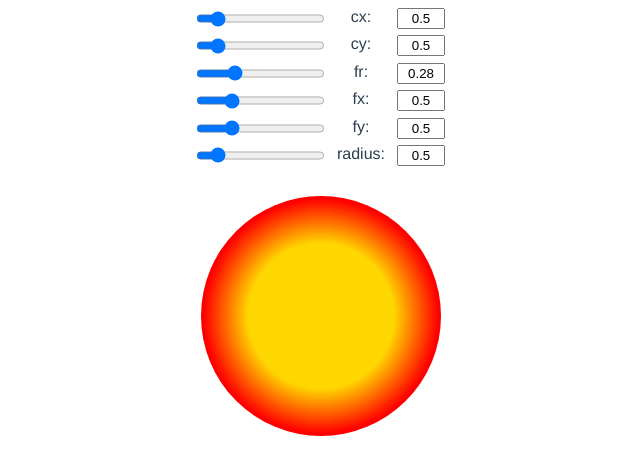
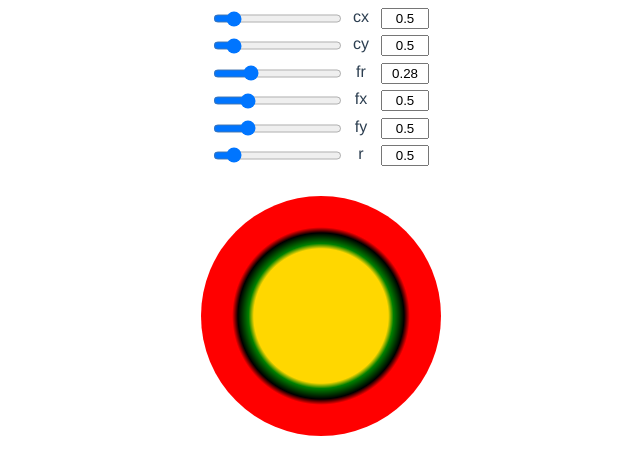
Before and after one commit to maxzz/svg-gradients, a Vue app: page / in a window 1280 px wide. Shown: the top 474 px of the page, without its empty margins (319-959 px from the left). Built offline with nearby package versions, Linux system fonts and the light colour scheme.

Commit message:
More gradients

```diff
--- a/src/components/HelloWorld.vue
+++ b/src/components/HelloWorld.vue
@@ -2,27 +2,27 @@
   <div class="controls">
     <!-- 1 cx -->
     <input type="range" v-model="cx" min="0.01" max="4" step=".01" />
-    <div class="ct-title">cx:</div>
+    <div class="ct-title">cx</div>
     <input type="text" class="ct-val" v-model="cx" />
     <!-- 2 cy -->
     <input type="range" v-model="cy" min="0.01" max="4" step=".01" />
-    <div class="ct-title">cy:</div>
+    <div class="ct-title">cy</div>
     <input type="text" class="ct-val" v-model="cy" />
     <!-- 3 fr -->
     <input type="range" v-model="fr" min="0.01" max="1" step=".01" />
-    <div class="ct-title">fr:</div>
+    <div class="ct-title">fr</div>
     <input type="text" class="ct-val" v-model="fr" />
     <!-- 4 fx -->
     <input type="range" v-model="fx" min="0.01" max="2" step=".001" />
-    <div class="ct-title">fx:</div>
+    <div class="ct-title">fx</div>
     <input type="text" class="ct-val" v-model="fx" />
     <!-- 5 fy -->
     <input type="range" v-model="fy" min="0.01" max="2" step=".001" />
-    <div class="ct-title">fy:</div>
+    <div class="ct-title">fy</div>
     <input type="text" class="ct-val" v-model="fy" />
     <!-- 6 r -->
     <input type="range" v-model="radius" min="0.01" max="4" step=".01" />
-    <div class="ct-title">radius:</div>
+    <div class="ct-title">r</div>
     <input type="text" class="ct-val" v-model="radius" />
   </div>
   <div class="sample">
@@ -41,8 +41,11 @@
           :fx="fx"
           :fy="fy"
         >
-          <stop offset="10%" stop-color="gold" />
-          <stop offset="95%" stop-color="red" />
+          <stop offset="0%" stop-color="gold" />
+          <stop offset="10%" stop-color="green" />
+          <stop offset="30%" stop-color="black" />
+          <stop offset="41%" stop-color="red" />
+          <stop offset="100%" stop-color="red" />
         </radialGradient>
       </defs>
 
```
